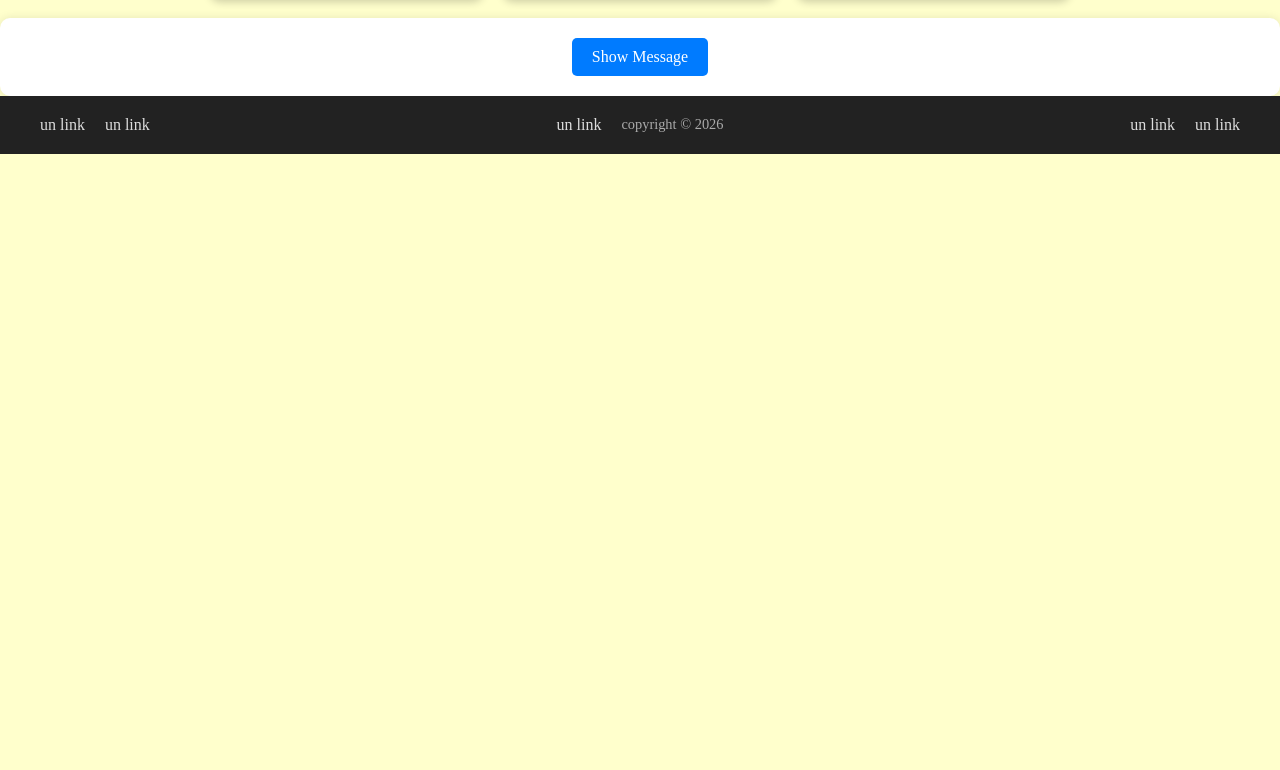
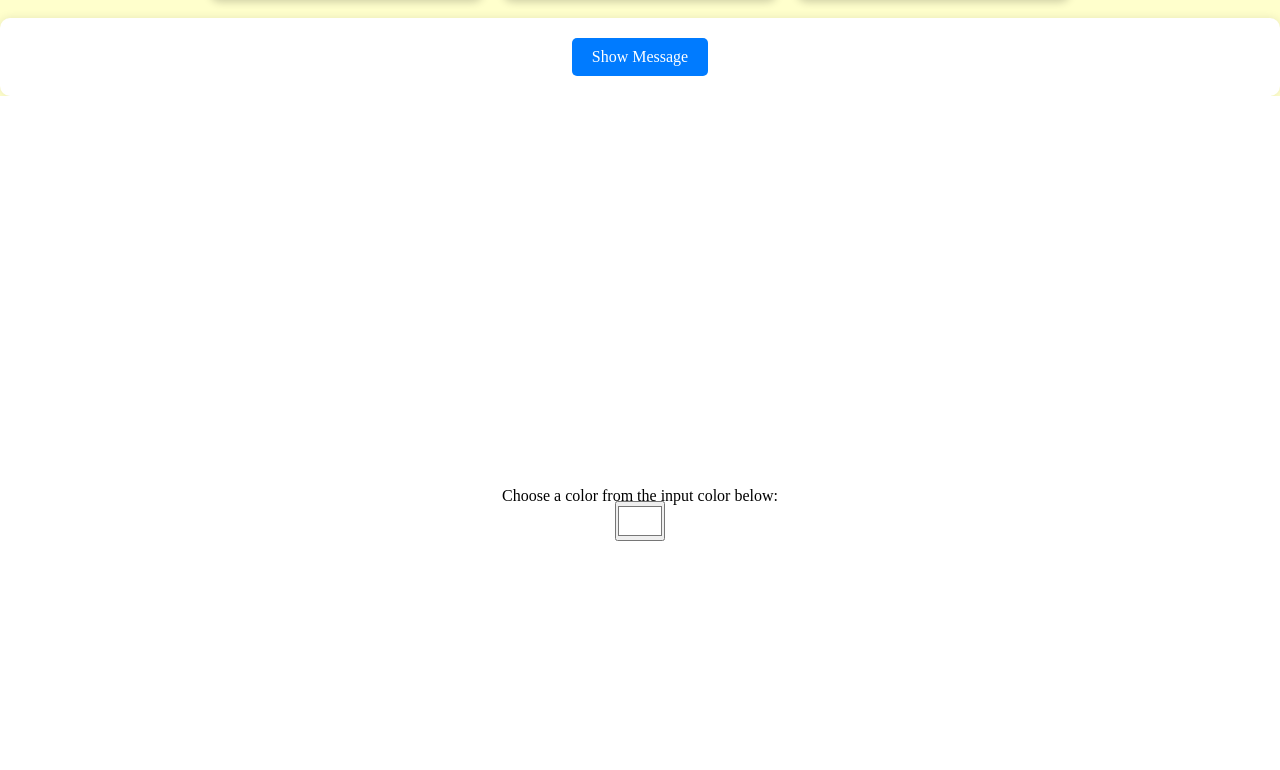
Before and after one commit to LucianoCipolla/ReactExercises, a React (Vite) app in the folder ResusableMegaNavbar/: page / in a window 1280 px wide. Shown: the part 550-1320 px from the top of the page. Before the commit the page ends 800 px from the top, so only its background shows below. Built offline with nearby package versions, Linux system fonts and the light colour scheme.

Commit message:
pedazo de container que cambia de color con un input, empezamos a cursar pero no dejamos de lado el curso

```diff
--- a/ResusableMegaNavbar/src/App.jsx
+++ b/ResusableMegaNavbar/src/App.jsx
@@ -3,6 +3,7 @@ import { Footer } from "./Footer"
 import { App as Card } from "./Card"
 import { MoodBoard } from "./MoodBoard"
 import { ToggleApp } from "./ToggleTextButton"
+import { ColorPicker } from "./ColorPickerApp"
 
 function App() {
   return (
@@ -11,6 +12,7 @@ function App() {
       <Card />
       <MoodBoard />
       <ToggleApp />
+      <ColorPicker />
       <Footer />
     </div>
   )
--- /dev/null
+++ b/ResusableMegaNavbar/src/ColorPickerApp.jsx
@@ -0,0 +1,16 @@
+import { useState } from "react";
+
+export const ColorPicker = () => {
+  const [color,toggleColor] = useState('#ffffff')
+
+  const handleToggleColor = (e) => {
+    toggleColor(e.target.value)
+  }
+
+  return (
+    <div id="color-picker-container" style={{background : color}}>
+      <label>Choose a color from the input color below:</label>
+      <input onChange={handleToggleColor} id="color-input" type="color" value={color}></input>
+    </div>
+  )
+};
--- a/ResusableMegaNavbar/src/index.css
+++ b/ResusableMegaNavbar/src/index.css
@@ -197,6 +197,23 @@ body {
   color: #333;
 }
 
+
+#color-picker-container {
+    height: 100vh;
+    display: flex;
+    justify-content: center;
+    align-items: center;
+    flex-direction: column;
+    background-color: #ffffff;
+}
+
+input[type="color"] {
+    position: absolute;
+    margin-top: 50px;
+    height: 40px;
+}
+
+
 footer {
   background-color: #222;
   color: #fff;
```
